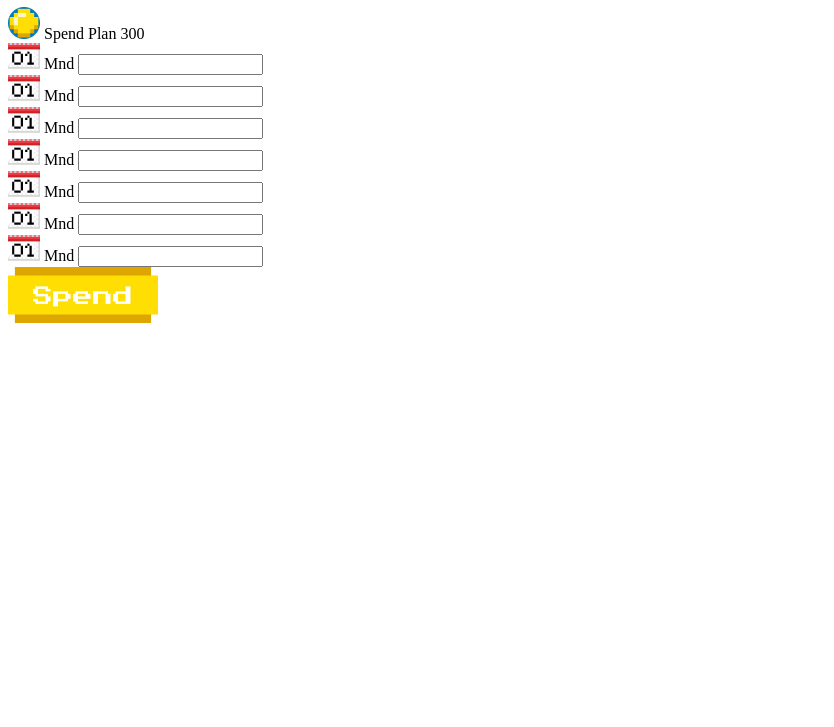
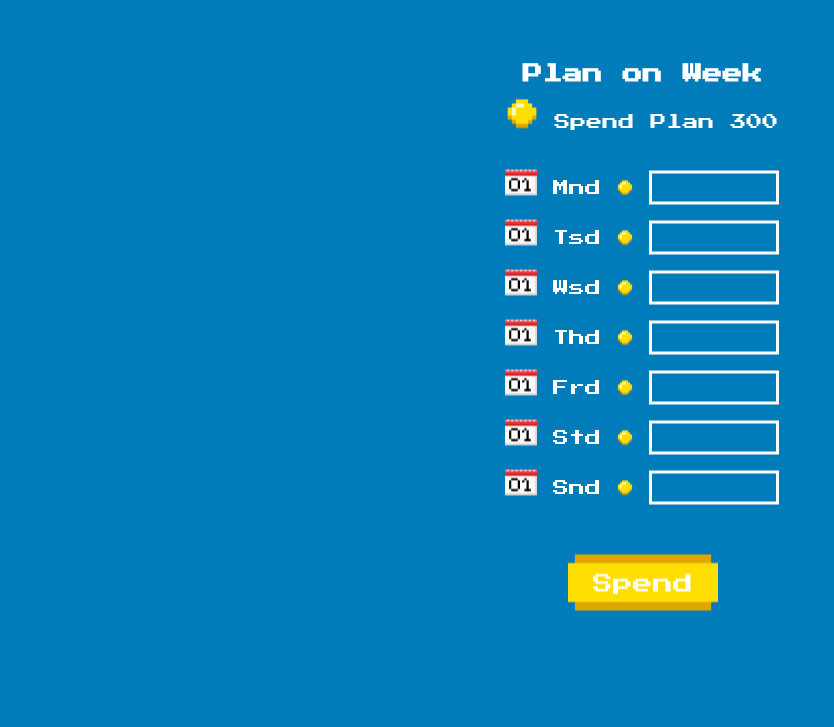
Before and after one commit to Sanevs22/on_pocket, a plain HTML site: page ver_0_22/index.html in a window 1280 px wide. Shown: the part 73-800 px from the top of the page, without its empty margins (0-834 px from the left). Drawn offline with Linux system fonts and the light colour scheme.

Commit message:
new designe

```diff
--- a/ver_0_22/index.html
+++ b/ver_0_22/index.html
@@ -5,56 +5,71 @@
     <meta http-equiv="X-UA-Compatible" content="IE=edge">
     <meta name="viewport" content="width=device-width, initial-scale=1.0">
     <title>on_pocket</title>
+    <link rel="icon" href="img/coin16.png" type="image/png" sizes="16x16">
+    <link href="style.css" rel="stylesheet">
 </head>
 <body>
-    <div>
-        <h1>Plan on Week</h1>
-        <div>
+    <div class="main">
+        <h1 class="title">Plan on Week</h1>
+        <div class="plan">
             <img src="img/coin.png" alt="coin">
             <span>Spend Plan</span>
             <span>300</span>
         </div>
 
         <div>
-            <div>
+            <div class="day">
                 <img src="img/celender.png" alt="celender">
                 <span>Mnd</span>
-                <input type="number">
+                <img class="today" src="img/coin16.png" alt="today">
+                <input class="in" type="text" inputmode="numeric">
             </div>
-            <div>
+
+            <div class="day">
                 <img src="img/celender.png" alt="celender">
-                <span>Mnd</span>
-                <input type="number">
+                <span>Tsd</span>
+                <img class="today" src="img/coin16.png" alt="today">
+                <input class="in" type="text" inputmode="numeric">
             </div>
-            <div>
+
+            <div class="day">
                 <img src="img/celender.png" alt="celender">
-                <span>Mnd</span>
-                <input type="number">
+                <span>Wsd</span>
+                <img class="today" src="img/coin16.png" alt="today">
+                <input class="in" type="text" inputmode="numeric">
             </div>
-            <div>
+
+            <div class="day">
                 <img src="img/celender.png" alt="celender">
-                <span>Mnd</span>
-                <input type="number">
+                <span>Thd</span>
+                <img class="today" src="img/coin16.png" alt="today">
+                <input class="in" type="text" inputmode="numeric">
             </div>
-            <div>
+
+            <div class="day">
                 <img src="img/celender.png" alt="celender">
-                <span>Mnd</span>
-                <input type="number">
+                <span>Frd</span>
+                <img class="today" src="img/coin16.png" alt="today">
+                <input class="in" type="text" inputmode="numeric">
             </div>
-            <div>
+
+            <div class="day">
                 <img src="img/celender.png" alt="celender">
-                <span>Mnd</span>
-                <input type="number">
+                <span>Std</span>
+                <img class="today" src="img/coin16.png" alt="today">
+                <input class="in" type="text" inputmode="numeric">
             </div>
-                <div>
+
+            <div class="day">
                 <img src="img/celender.png" alt="celender">
-                <span>Mnd</span>
-                <input type="number">
+                <span>Snd</span>
+                <img class="today" src="img/coin16.png" alt="today">
+                <input class="in" type="text" inputmode="numeric">
             </div>
         </div>
 
         <div>
-            <a href="daypage.html"><img src="img/spend.png" alt="spend"></a>
+            <a href="daypage.html"><img class="spend" src="img/spend.png" alt="spend" ></a>
         </div>
     </div>
 </body>
--- /dev/null
+++ b/ver_0_22/style.css
@@ -0,0 +1,95 @@
+@import url('https://fonts.googleapis.com/css2?family=Press+Start+2P&display=swap');
+
+body {
+    font-family: 'Press Start 2P', cursive;
+    background-color: #007CBA;
+}
+
+.main {
+    background-color: #007CBA;
+    margin-left: auto;
+    margin-right: auto;
+    width: 275px;
+    height: 570px;
+    color: rgb(255, 255, 255);
+    padding: 32px 20px 15px 25px;
+    position: absolute;
+    top: 50%;
+    left: 50%;
+    margin-right: -50%;
+    transform: translate(-50%, -50%)
+}
+
+.title {
+    font-size: 20px;
+    text-align: center;
+}
+
+.title2 {
+    font-size: 20px;
+    text-align: center;
+    padding-top: 10px;
+    padding-bottom: 20px;
+}
+
+.plan {
+    text-align: center;
+    font-size: 16px;
+    margin-bottom: 40px;
+}
+
+
+.day {
+    margin-bottom: 15px;
+}
+
+.spend {
+    display: block;
+    margin-left: auto;
+    margin-right: auto;
+    margin-top: 50px;
+}
+
+.spend2 {
+    display: block;
+    margin-left: auto;
+    margin-right: auto;
+    margin-bottom: 50px;
+    margin-top: 50px;
+}
+
+.in {
+    font-family: 'Press Start 2P', cursive;
+    text-align: right;
+    font-size: 16px;
+    width: 120px;
+    border: 3px solid #FFFFFF;
+    background-color: #007CBA;
+    color: #ffffff;
+    height: 26px;
+}
+
+.in2 {
+    font-family: 'Press Start 2P', cursive;
+    text-align: center;
+    font-size: 16px;
+    width: 196px;
+    border: 3px solid #FFFFFF;
+    background-color: #007CBA;
+    color: #ffffff;
+    height: 60px;
+    display: block;
+    margin-left: auto;
+    margin-right: auto;
+    margin-bottom: 30px;
+
+}
+
+.today {
+ visibility: visible;
+}
+
+::placeholder {
+    color: rgb(255, 255, 255);
+    opacity: 1;
+  }
```
Also changed, not shown: ver_0_22/daypage.html (+9 -5 lines), ver_0_22/img/coin16.png (added).
